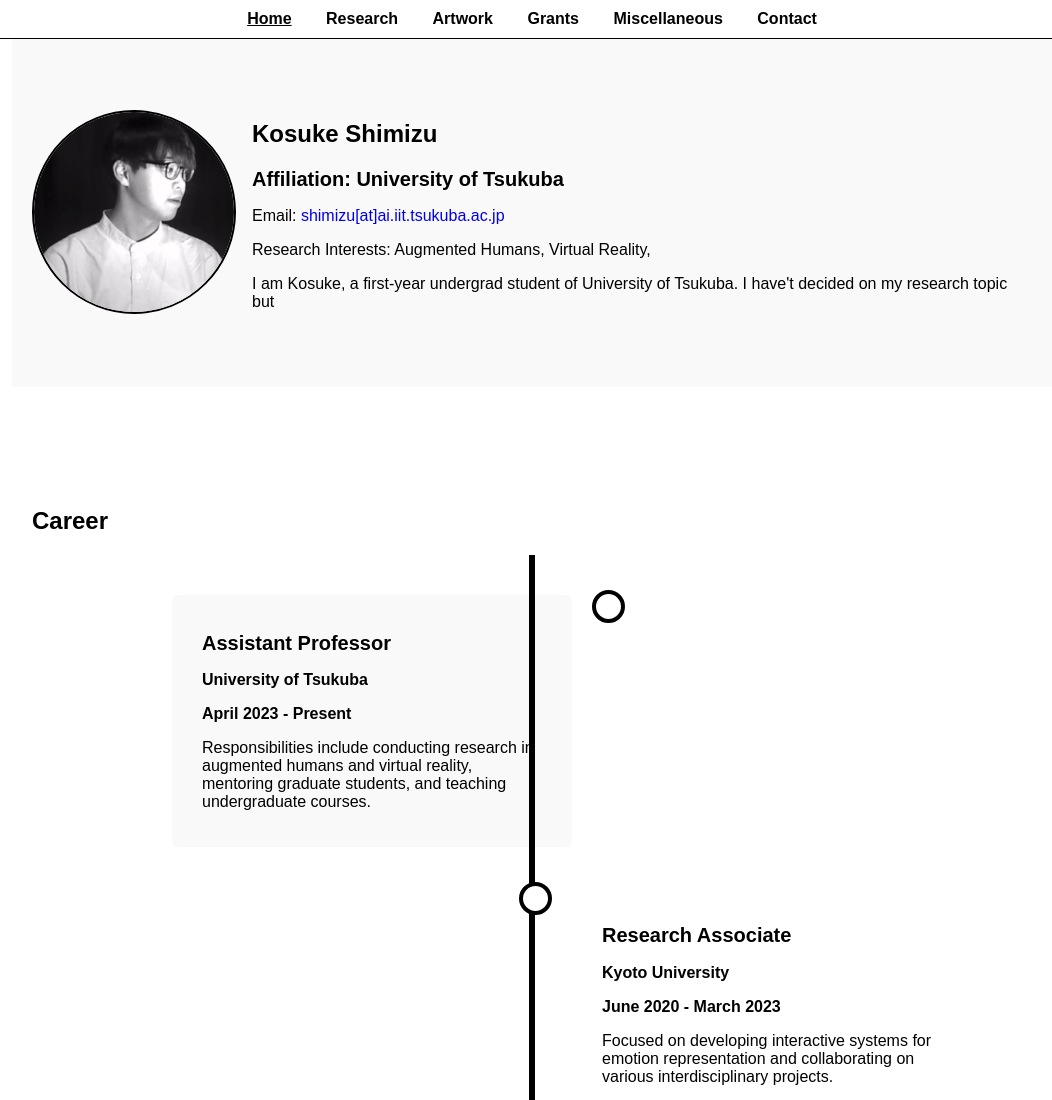
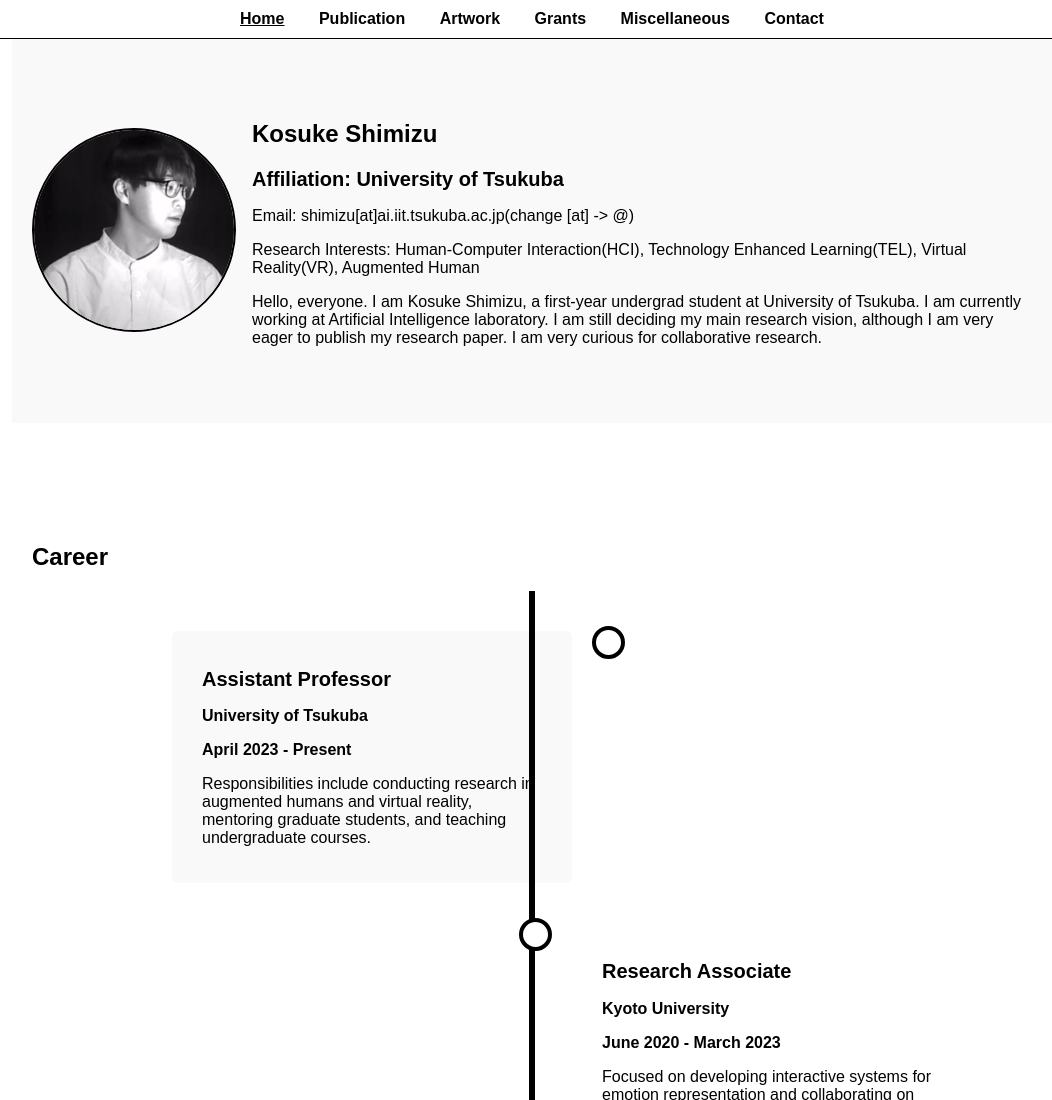
Before and after one commit to Suke-go/Suke-go.github.io, a plain HTML site: page index.html in a window 1280 px wide. Shown: the top 1100 px of the page, without its empty margins (108-1160 px from the left). Drawn offline with Linux system fonts and the light colour scheme.

Commit message:
Update index.html

```diff
--- a/index.html
+++ b/index.html
@@ -7,11 +7,10 @@
 </head>
 <body>
 
-    <!-- Navigation Bar -->
     <nav id="navbar">
         <ul>
             <li><a href="#header">Home</a></li>
-            <li><a href="#research">Research</a></li>
+            <li><a href="#research">Publication</a></li>
             <li><a href="#artwork">Artwork</a></li>
             <li><a href="#grants">Grants</a></li>
             <li><a href="#misc">Miscellaneous</a></li>
@@ -28,9 +27,9 @@
             <div class="introduction">
                 <h1>Kosuke Shimizu</h1>
                 <h2>Affiliation: University of Tsukuba</h2>
-                <p>Email: <a href="mailto:shimizu2ai@tsu.jp">shimizu[at]ai.iit.tsukuba.ac.jp</a></p>
-                <p>Research Interests: Augmented Humans, Virtual Reality, </p>
-                <p>I am Kosuke, a first-year undergrad student of University of Tsukuba. I have't decided on my research topic but </p>
+                <p>Email: shimizu[at]ai.iit.tsukuba.ac.jp(change [at] -> @)</a></p>
+                <p>Research Interests: Human-Computer Interaction(HCI), Technology Enhanced Learning(TEL), Virtual Reality(VR), Augmented Human </p>
+                <p>Hello, everyone. I am Kosuke Shimizu, a first-year undergrad student at University of Tsukuba. I am currently working at Artificial Intelligence laboratory. I am still deciding my main research vision, although I am very eager to publish my research paper. I am very curious for collaborative research.</p>
             </div>
         </div>
 
```
